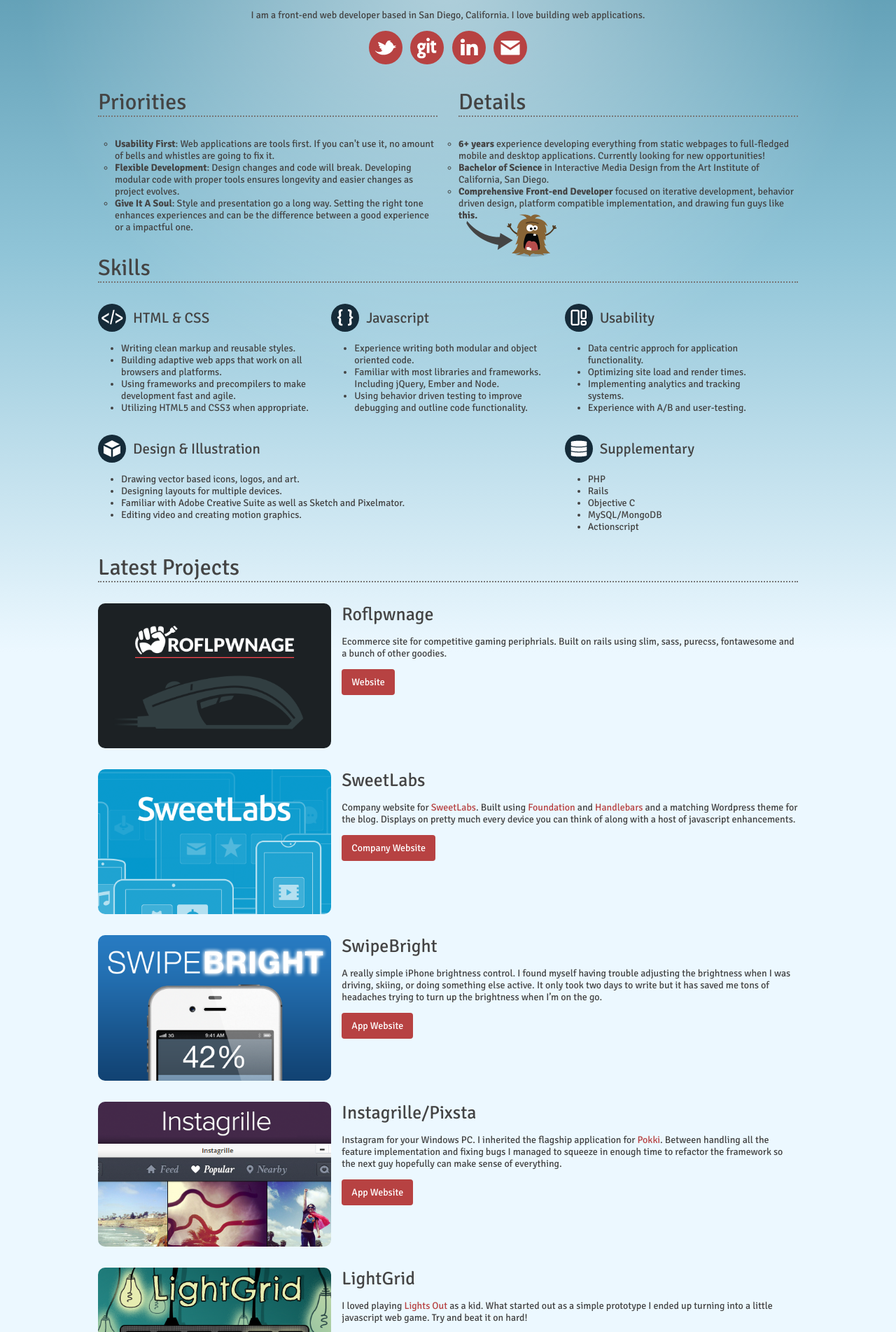
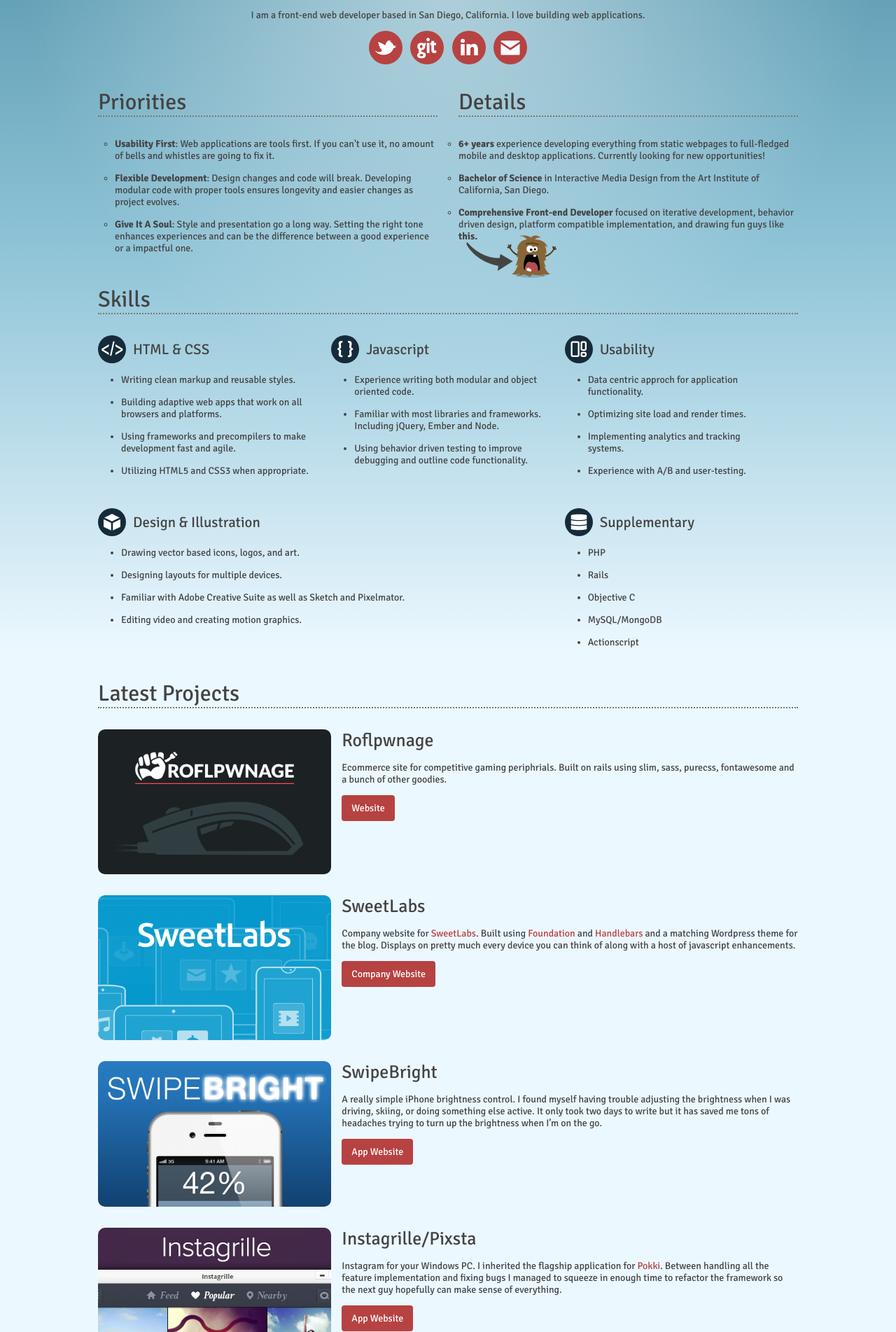
Before and after one commit to TheBrownSound/thebrownsound.github.com, a Jekyll site: the page built from index.html, in a window 1280 px wide. Shown: the part 412-2315 px from the top of the page at 70% size. Built offline with Jekyll 4.4.1, drawn with Linux system fonts in a browser that asks for light colours; some of the changed text lies outside the part shown.

Commit message:
List item spacing

```diff
--- a/css/main.scss
+++ b/css/main.scss
@@ -57,6 +57,10 @@ h3 {
 h4 {
   font-weight: normal;
   font-size: 1.3rem;
+}
+
+ul li {
+  margin-bottom: $spacing-default / 2;
 }
 
 a, a:visited {
```
Also changed, not shown: _projects/lightgrid.md (+1 -1 lines).
